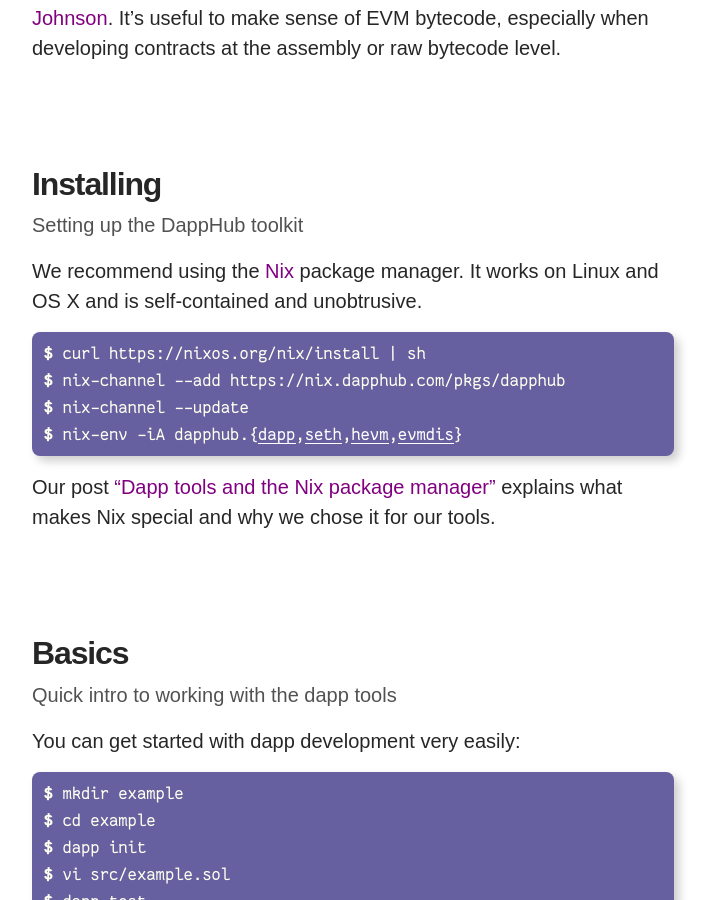
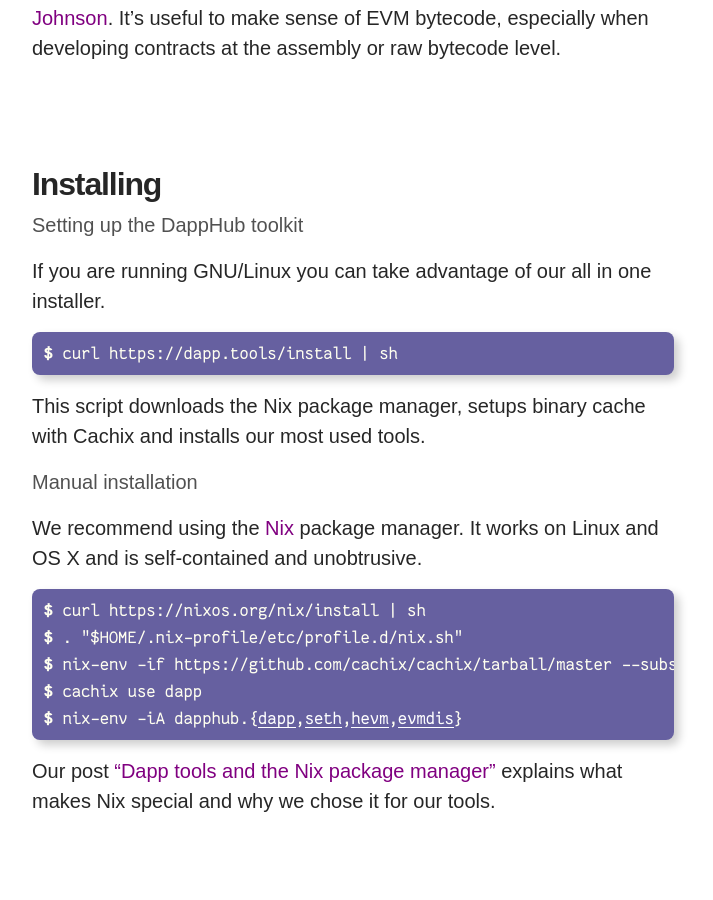
Before and after one commit to dapphub/dapp-tools, a Jekyll site: the page built from index.html, in a window 1280 px wide and 900 px high, scrolled down 772 px. Shown: the whole window, without its empty margins (287-1000 px from the left). Built offline with Jekyll 4.4.1, drawn with Linux system fonts in a browser that asks for light colours; nearby versions of some CDN libraries.

Commit message:
New install instructions

```diff
--- a/_includes/head.html
+++ b/_includes/head.html
@@ -6,7 +6,7 @@
   <title>{% if page.title %}{{ page.title | escape }}{% else %}{{ site.title | escape }}{% endif %}</title>
   <meta name="description" content="{{ page.description | default: site.description }}">
 
-  <link rel="icon" href="{{ "/images/favicon.svg" | relative_url }}">
+  <link rel="icon" sizes="any" type="image/svg+xml" href="{{ "/images/favicon.svg" | relative_url }}">
   <link rel="stylesheet" href="https://maxcdn.bootstrapcdn.com/bootstrap/4.0.0-beta/css/bootstrap.min.css"
         integrity="sha384-/Y6pD6FV/Vv2HJnA6t+vslU6fwYXjCFtcEpHbNJ0lyAFsXTsjBbfaDjzALeQsN6M" crossorigin="anonymous">
 
--- a/_includes/install.html
+++ b/_includes/install.html
@@ -1,3 +1,17 @@
+<p class="lead">Setting up the DappHub toolkit</p>
+<p>
+  If you are running GNU/Linux you can take advantage of our all in one installer.
+</p>
+
+<pre>
+<b>$ </b>curl https://dapp.tools/install | sh
+</pre>
+
+<p>
+  This script downloads the Nix package manager, setups binary cache with Cachix and installs our most used tools.
+</p>
+
+<p class="lead">Manual installation</p>
 <p>
   We recommend using the <a href=https://nixos.org>Nix</a> package
   manager</a>.  It works on Linux and OS X and is self-contained
@@ -6,8 +20,9 @@
 
 <pre>
 <b>$ </b>curl https://nixos.org/nix/install | sh
-<b>$ </b>nix-channel --add https://nix.dapphub.com/pkgs/dapphub
-<b>$ </b>nix-channel --update
+<b>$ </b>. "$HOME/.nix-profile/etc/profile.d/nix.sh"
+<b>$ </b>nix-env -if https://github.com/cachix/cachix/tarball/master --substituters https://cachix.cachix.org --trusted-public-keys cachix.cachix.org-1:eWNHQldwUO7G2VkjpnjDbWwy4KQ/HNxht7H4SSoMckM=
+<b>$ </b>cachix use dapp
 <b>$ </b>nix-env -iA dapphub.{<!--
   --><a href=https://github.com/dapphub/dapp>dapp</a>,<!--
   --><a href=https://github.com/dapphub/seth>seth</a>,<!--
--- a/_layouts/home.html
+++ b/_layouts/home.html
@@ -21,7 +21,6 @@
         <div class="row">
           <div class="col-12">
             <h1>Installing</h1>
-            <p class="lead">Setting up the DappHub toolkit</p>
             {% include install.html %}
             <p>
               Our
```
Also changed, not shown: 1 other file.
